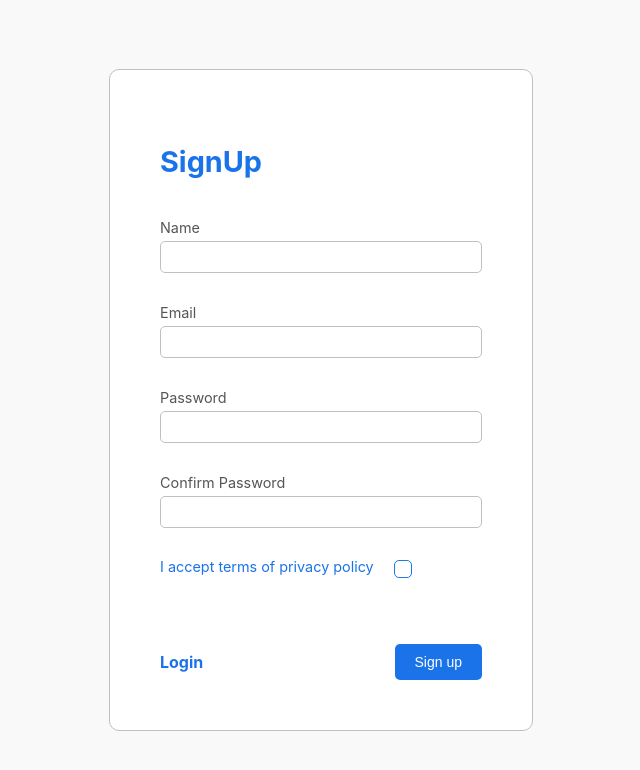
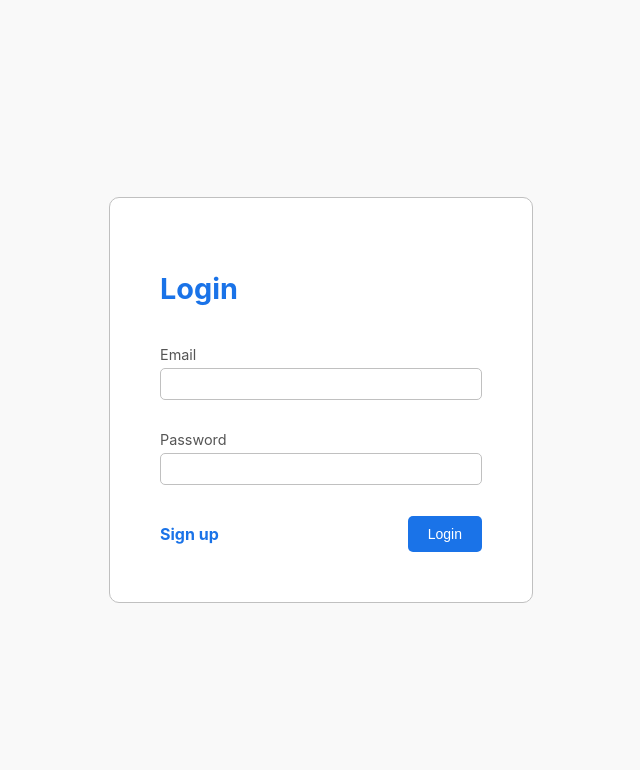
Before and after one commit to kiana-st/sign-up, a React (Create React App) app: page /login in a window 1280 px wide. Shown: the top 770 px of the page, without its empty margins (319-959 px from the left). Built offline with nearby package versions, Linux system fonts and the light colour scheme.

Commit message:
add router

```diff
--- a/package.json
+++ b/package.json
@@ -8,6 +8,7 @@
     "@testing-library/user-event": "^13.5.0",
     "react": "^18.2.0",
     "react-dom": "^18.2.0",
+    "react-router-dom": "^5.2.0",
     "react-scripts": "5.0.1",
     "react-toastify": "^9.1.2",
     "web-vitals": "^2.1.4"
--- a/src/App.js
+++ b/src/App.js
@@ -1,10 +1,17 @@
 import "./App.css";
-import SignUp from './components/SignUp';
+import SignUp from "./components/SignUp";
+import Login from "./components/Login";
+import { Route, Switch,Redirect } from "react-router-dom";
 
 function App() {
-  return <div className="App">
-    <SignUp/>
-    </div>;
-
+  return (
+    <div className="App">
+      <Switch>
+        <Route path="/login" component={Login} />
+        <Route path="/signup" component={SignUp} />
+        <Redirect from="/" to="/signup"/>
+      </Switch>
+    </div>
+  );
 }
 export default App;
--- /dev/null
+++ b/src/components/Login.js
@@ -0,0 +1,97 @@
+import React, { useEffect, useState } from "react";
+import { validate } from "./validate";
+
+import { ToastContainer } from "react-toastify";
+import { notify } from "./toast";
+import "react-toastify/dist/ReactToastify.css";
+import styles from "./SignUp.module.css";
+import { Link } from 'react-router-dom';
+
+const Login = () => {
+
+  const [data, setData] = useState({
+    email: "",
+    password: "",
+  });
+
+  const [errors, setErrors] = useState({});
+  const [touched, setTouched] = useState({});
+
+  useEffect(() => {
+    setErrors(validate(data,"login"));
+  }, [data, touched]);
+
+  const changeHandler = (e) => {
+      setData({ ...data, [e.target.name]: e.target.value });
+  };
+
+  const focusHandler = (e) => {
+    setTouched({ ...touched, [e.target.name]: true });
+  };
+
+  const submitHandler = (e) => {
+    e.preventDefault();
+    if (!Object.keys(errors).length) {
+      notify("you loged in successfully", "success");
+    } else {
+      notify("Invalid data!", "error");
+      setTouched({
+        email: true,
+        password: true,
+      });
+    }
+  };
+
+  return (
+    <div className={styles.container}>
+      <form onSubmit={submitHandler} className={styles.formContainer}>
+        <h2 className={styles.header}>Login</h2>
+
+        <div className={styles.formField}>
+          <label>Email</label>
+          <input
+            className={
+              errors.email && touched.email
+                ? styles.uncompleted
+                : styles.formInput
+            }
+            value={data.email}
+            type="text"
+            name="email"
+            onChange={changeHandler}
+            onFocus={focusHandler}
+          />
+          {errors.email && touched.email && <span>{errors.email}</span>}
+        </div>
+
+        <div className={styles.formField}>
+          <label>Password</label>
+          <input
+            className={
+              errors.password && touched.password
+                ? styles.uncompleted
+                : styles.formInput
+            }
+            value={data.password}
+            type="password"
+            name="password"
+            onChange={changeHandler}
+            onFocus={focusHandler}
+          />
+          {errors.password && touched.password && (
+            <span>{errors.password}</span>
+          )}
+        </div>
+
+        <div className={styles.formButtons}>
+          <Link to="/signup">Sign up</Link>
+          <button type="submit">Login</button>
+        </div>
+      </form>
+
+      <ToastContainer />
+    </div>
+  );
+};
+
+export default Login;
--- /dev/null
+++ b/src/components/Login.module.css
@@ -0,0 +1,170 @@
+.container {
+  display: flex;
+  justify-content: center;
+  background-color: #f9f9f9;
+  min-height: 100vh;
+  align-items: center;
+}
+
+.formContainer {
+  border: 1px solid silver;
+  width: fit-content;
+  padding: 50px;
+  margin: 50px;
+  border-radius: 10px;
+  height: fit-content;
+  background-color: #fff;
+}
+
+.header {
+  text-align: left;
+  margin-bottom: 40px;
+  font-size: 1.8rem;
+  color: #1a73e8;
+}
+
+.formField {
+  display: flex;
+  flex-direction: column;
+  margin-bottom: 10px;
+  height: 75px;
+}
+
+.formField label {
+  text-align: left;
+  margin-bottom: 5px;
+  color: rgb(85, 85, 85);
+  font-size: 0.9rem;
+}
+
+.formField span {
+  height: 10px;
+  text-align: left;
+  margin-top: 5px;
+  width: fit-content;
+  font-size: 0.7rem;
+  color: red;
+  line-height: 10px;
+  padding: 2px 3px;
+  border-radius: 3px;
+  background-color: rgba(255, 0, 0, 0.175);
+}
+
+.formInput {
+    width: 300px;
+    height: 30px;
+    border-radius: 5px;
+    padding: 0px 10px;
+    border:1px solid silver;
+    transition: all 0.2s ease-in;
+}
+
+.formButtons {
+    display: flex;
+    justify-content: space-between;
+    align-items: center;
+}
+
+.formButtons button {
+    background-color: #1a73e8;
+    padding: 10px 20px;
+    color:#fff;
+    border-radius: 5px;
+    border:none;
+    font-size: 0.875rem;
+    font-weight: 500;
+    transition: all 0.1s ease-in;
+    cursor: pointer;
+}
+
+.formButtons button:hover{
+    background-color: #004aaa;
+}
+
+.formButtons a {
+    color:#1a73e8;
+    text-decoration: none;
+    transition: all 0.1s ease-in;
+    font-weight: 700;
+}
+
+.formButtons a:hover {
+    color : #004aaa;
+}
+
+@media (max-width: 440px) {
+    .formContainer{
+        padding: 20px;
+        margin: 50px 20px;
+    }
+    .formContainer {
+        width: 90%;
+    }
+    .formInput {
+        width: 90%;
+    }
+    .uncompleted {
+        width: 90%;
+    }
+}
+
+/*
+
+
+.uncompleted {
+    width: 300px;
+    height: 30px;
+    border-radius: 5px;
+    padding: 0px 10px;
+    border:1px solid red;
+    transition: all 0.2s ease-in;
+}
+
+.formInput:focus,
+.uncompleted:focus {
+    outline: none;
+    line-height: 30px;
+    height: 30px;
+    border: 1px solid #1a73e8;
+}
+
+
+.checkBoxContainer {
+    display: flex;
+    font-size: 0.85rem;
+    flex-direction: row !important;
+    align-items: center;
+    height: 20px !important;
+    text-align: center;
+}
+
+.formField:nth-child(6) label {
+    color: #1a73e8;
+}
+
+input[type="checkbox"] {
+    margin-left: 20px;
+    width: 18px;
+    height: 18px;
+    border:1px solid #1a79e8;
+    appearance: none;
+    border-radius: 5px;
+    transition: all 0.2s ease-in;
+}
+
+input[type="checkbox"]:checked {
+    width: 18px;
+    height: 18px;
+    background-color:  #1a79e8;
+    border-radius: 50%;
+}
+
+input[type="checkbox"]:focus {
+    width: 18px;
+    height: 18px;
+    outline: none;
+    border:2px solid #004aaa;
+
+}
+
+ */
--- a/src/components/SignUp.js
+++ b/src/components/SignUp.js
@@ -5,6 +5,7 @@ import { ToastContainer } from "react-toastify";
 import { notify } from "./toast";
 import "react-toastify/dist/ReactToastify.css";
 import styles from "./SignUp.module.css";
+import { Link } from "react-router-dom";
 const SignUp = () => {
   const [data, setData] = useState({
     name: "",
@@ -18,7 +19,7 @@ const SignUp = () => {
   const [touched, setTouched] = useState({});
 
   useEffect(() => {
-    setErrors(validate(data));
+    setErrors(validate(data,"signup"));
   }, [data, touched]);
 
   const changeHandler = (e) => {
@@ -143,7 +144,7 @@ const SignUp = () => {
         </div>
 
         <div className={styles.formButtons}>
-          <a href="#">Login</a>
+          <Link to="/login">Login</Link>
           <button type="submit">Sign up</button>
         </div>
       </form>
--- a/src/components/validate.js
+++ b/src/components/validate.js
@@ -1,48 +1,42 @@
-export const validate = (data) => {
+export const validate = (data, type) => {
   const errors = {};
-
-    if (!data.name.trim()) {
-        errors.name = "Username required";
-    } else {
-        delete errors.name;
-    }
 
   if (!data.email) {
     errors.email = "Email required";
-
   } else if (!/\S+@\S+\.\S+/.test(data.email)) {
     errors.email = "Email address is invalid";
-
   } else {
     delete errors.email;
   }
 
   if (!data.password) {
     errors.password = "Password is required";
-
   } else if (data.password.length < 6) {
     errors.password = "password need to be 6 character or more";
-
   } else {
     delete errors.password;
   }
 
+
+  if (type === "signup") {
+    if (!data.name.trim()) {
+      errors.name = "Username required";
+    } else {
+      delete errors.name;
+    }
       if (!data.confirmPassword) {
-        errors.confirmPassword = "confirm Password"
-
+        errors.confirmPassword = "confirm Password";
       } else if (data.confirmPassword !== data.password) {
-        errors.confirmPassword = "password do not Match"
-
+        errors.confirmPassword = "password do not Match";
       } else {
-        delete errors.confirmPassword
+        delete errors.confirmPassword;
       }
 
       if (data.isAccepted) {
-        delete errors.isAccepted
-
+        delete errors.isAccepted;
       } else {
-        errors.isAccepted = "Accept our regulations"
-
+        errors.isAccepted = "Accept our regulations";
       }
-    return errors
+  }
+  return errors;
 };
--- a/src/index.js
+++ b/src/index.js
@@ -2,6 +2,11 @@ import React from "react";
 import ReactDOM from "react-dom/client";
 import "./index.css";
 import App from "./App";
+import { BrowserRouter } from "react-router-dom";
 
 const root = ReactDOM.createRoot(document.getElementById("root"));
-root.render(<App />);
+root.render(
+  <BrowserRouter>
+    <App />
+  </BrowserRouter>
+);
```
Also changed, not shown: 1 other file (tests, documents, lock files or other folders). Lines whose indentation alone changed are shown as unchanged.
